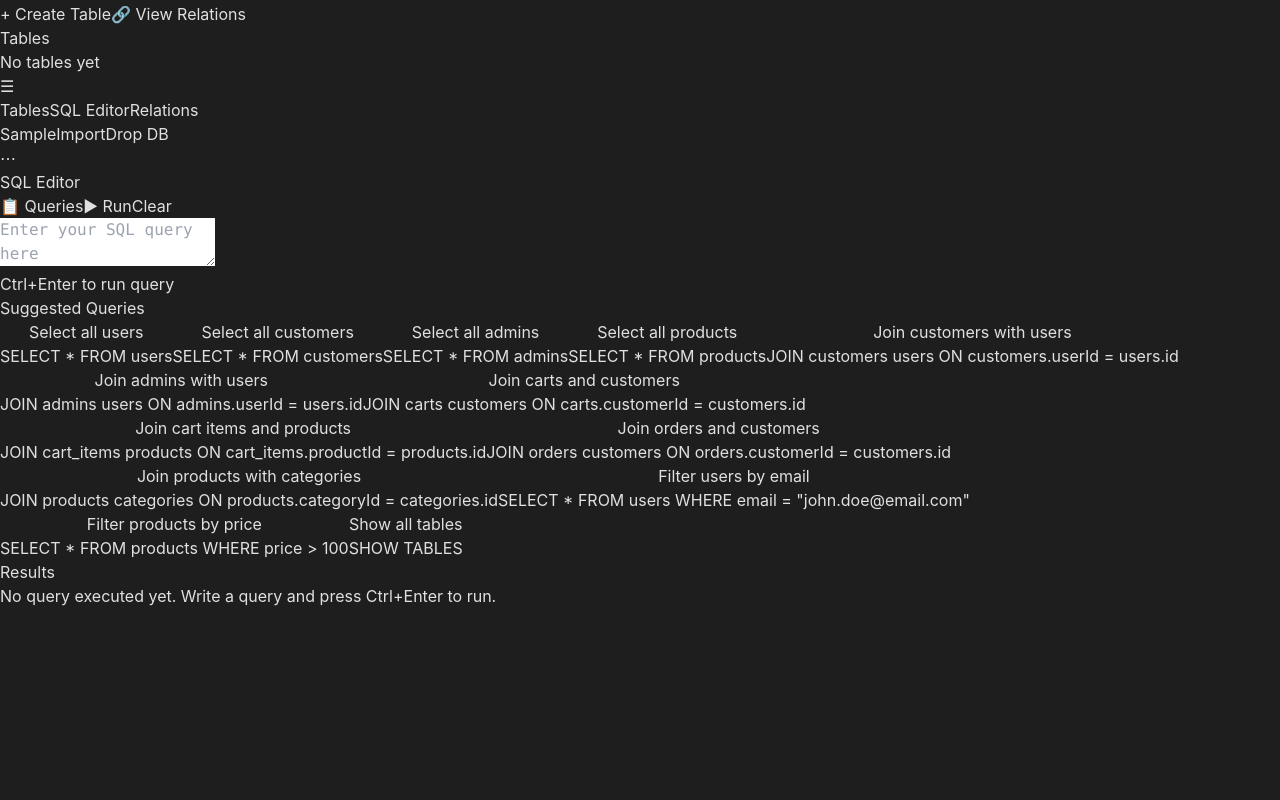
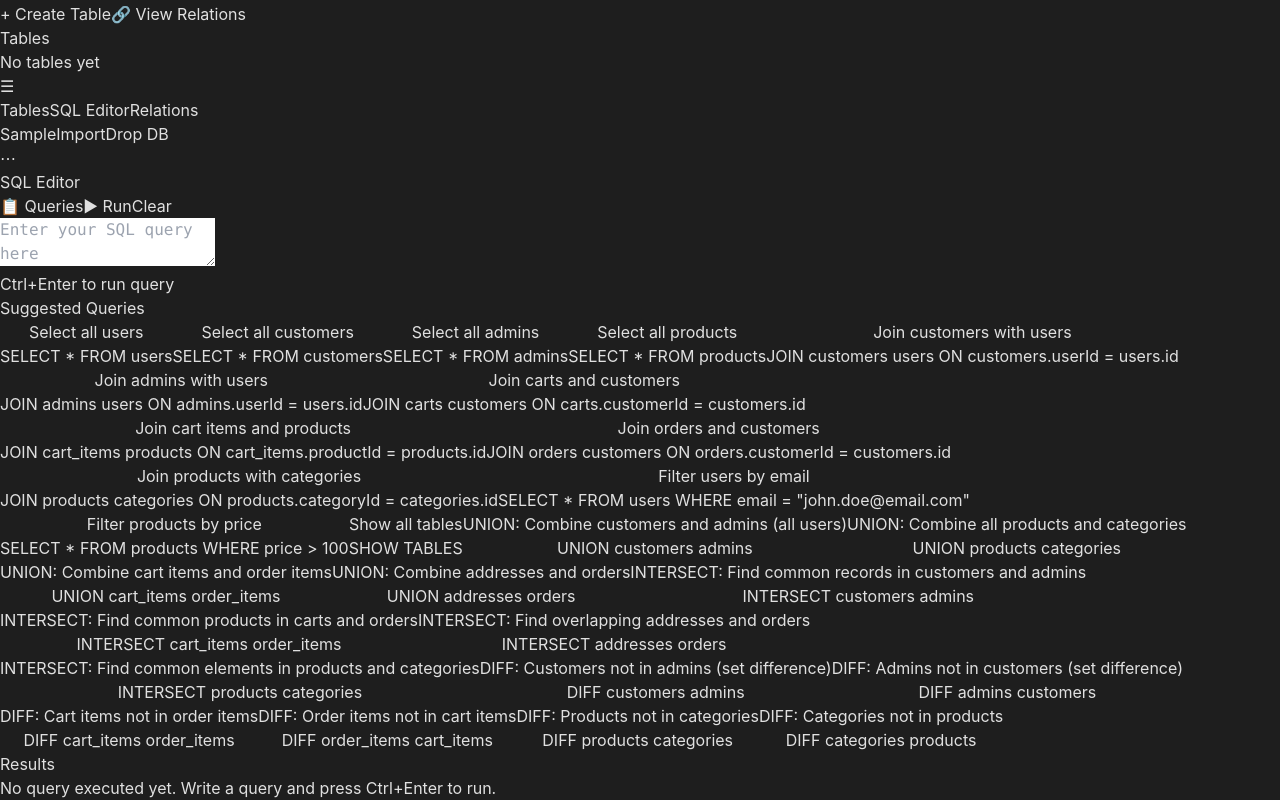
Before and after one commit to JAWAD-ASGHAR/Custom-SQL-and-Browser-DB, a React (Vite) app: page / in a window 1280 px wide. Shown: the part 582-1382 px from the top of the page. Before the commit the page ends 1190 px from the top, so only its background shows below. Built offline with nearby package versions, Linux system fonts and the light colour scheme.

Commit message:
added more query examples

```diff
--- a/src/App.jsx
+++ b/src/App.jsx
@@ -576,6 +576,65 @@ function App() {
       query: "SELECT * FROM products WHERE price > 100",
     },
     { name: "Show all tables", query: "SHOW TABLES" },
+    // Discrete Mathematics: Set Operations - UNION
+    {
+      name: "UNION: Combine customers and admins (all users)",
+      query: "UNION customers admins",
+    },
+    {
+      name: "UNION: Combine all products and categories",
+      query: "UNION products categories",
+    },
+    {
+      name: "UNION: Combine cart items and order items",
+      query: "UNION cart_items order_items",
+    },
+    {
+      name: "UNION: Combine addresses and orders",
+      query: "UNION addresses orders",
+    },
+    // Discrete Mathematics: Set Operations - INTERSECT
+    {
+      name: "INTERSECT: Find common records in customers and admins",
+      query: "INTERSECT customers admins",
+    },
+    {
+      name: "INTERSECT: Find common products in carts and orders",
+      query: "INTERSECT cart_items order_items",
+    },
+    {
+      name: "INTERSECT: Find overlapping addresses and orders",
+      query: "INTERSECT addresses orders",
+    },
+    {
+      name: "INTERSECT: Find common elements in products and categories",
+      query: "INTERSECT products categories",
+    },
+    // Discrete Mathematics: Set Operations - DIFF (Set Difference)
+    {
+      name: "DIFF: Customers not in admins (set difference)",
+      query: "DIFF customers admins",
+    },
+    {
+      name: "DIFF: Admins not in customers (set difference)",
+      query: "DIFF admins customers",
+    },
+    {
+      name: "DIFF: Cart items not in order items",
+      query: "DIFF cart_items order_items",
+    },
+    {
+      name: "DIFF: Order items not in cart items",
+      query: "DIFF order_items cart_items",
+    },
+    {
+      name: "DIFF: Products not in categories",
+      query: "DIFF products categories",
+    },
+    {
+      name: "DIFF: Categories not in products",
+      query: "DIFF categories products",
+    },
   ];
 
   return (
```
